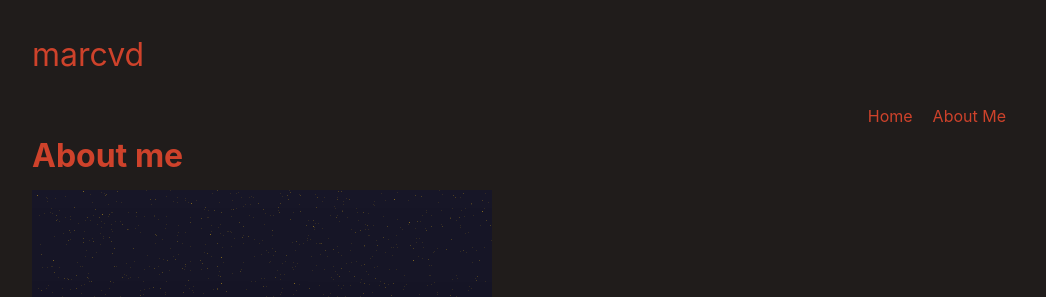
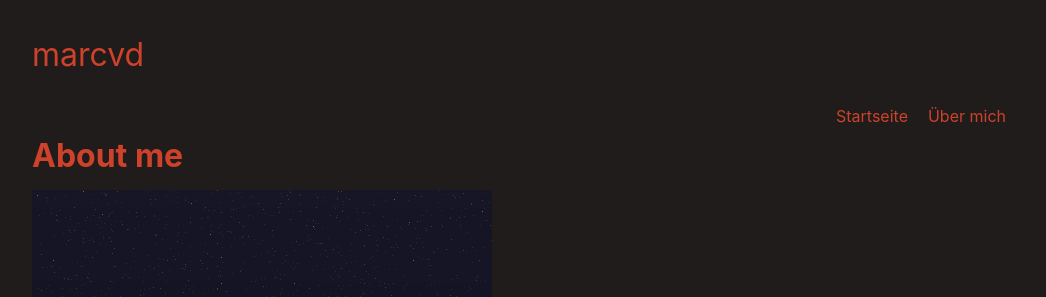
Before and after one commit to marc-q/marc-q.github.io, a Jekyll site: the page built from aboutme.md, in a window 1280 px wide. Shown: the top 297 px of the page, without its empty margins (116-1162 px from the left). Built offline with Jekyll 4.4.1, drawn with Linux system fonts in a browser that asks for light colours; the repository's description, which GitHub fills in, is left out.

Commit message:
News (#49)
* Add lang parameter to the html tag.

* German navigation links.

* Update the footer.

```diff
--- a/_layouts/default.html
+++ b/_layouts/default.html
@@ -1,5 +1,5 @@
 <!DOCTYPE html>
-<html>
+<html lang="de-DE">
   <head>
     <meta charset="utf-8">
     <meta name="viewport" content="width=device-width, initial-scale=1">
@@ -29,8 +29,8 @@
         <h1><a id="home" href="http://www.marcvd.me">{{ site.title | default: site.github.repository_name }}</a></h1>
         <p class="fleft">{{ site.description | default: site.github.project_tagline }}</p>
         <ul id="sitenav" class="fright">
-          <li><a href="http://www.marcvd.me/">Home</a></li>
-          <li><a href="http://www.marcvd.me/aboutme/">About Me</a></li>
+          <li><a href="http://www.marcvd.me/">Startseite</a></li>
+          <li><a href="http://www.marcvd.me/aboutme/">Über mich</a></li>
         </ul>
       </header>
 
--- a/_layouts/home.html
+++ b/_layouts/home.html
@@ -20,8 +20,8 @@ layout: default
         </section>
 
         <footer class="post-meta">
-          <small><b>Posted on:</b> {{ post.date | date: "%b %-d, %Y" }}</small>
-          <small><b>Category:</b> {{ post.category }}</small>
+          <small><b>Veöffentlicht am </b><time datetime="{{ post.date }}">{{ post.date | date: "%b %-d, %Y" }</time></small>
+          <small><b>Kategorien </b> {{ post.category }}</small>
         </footer>
       </article>
     {% endfor %}
```
